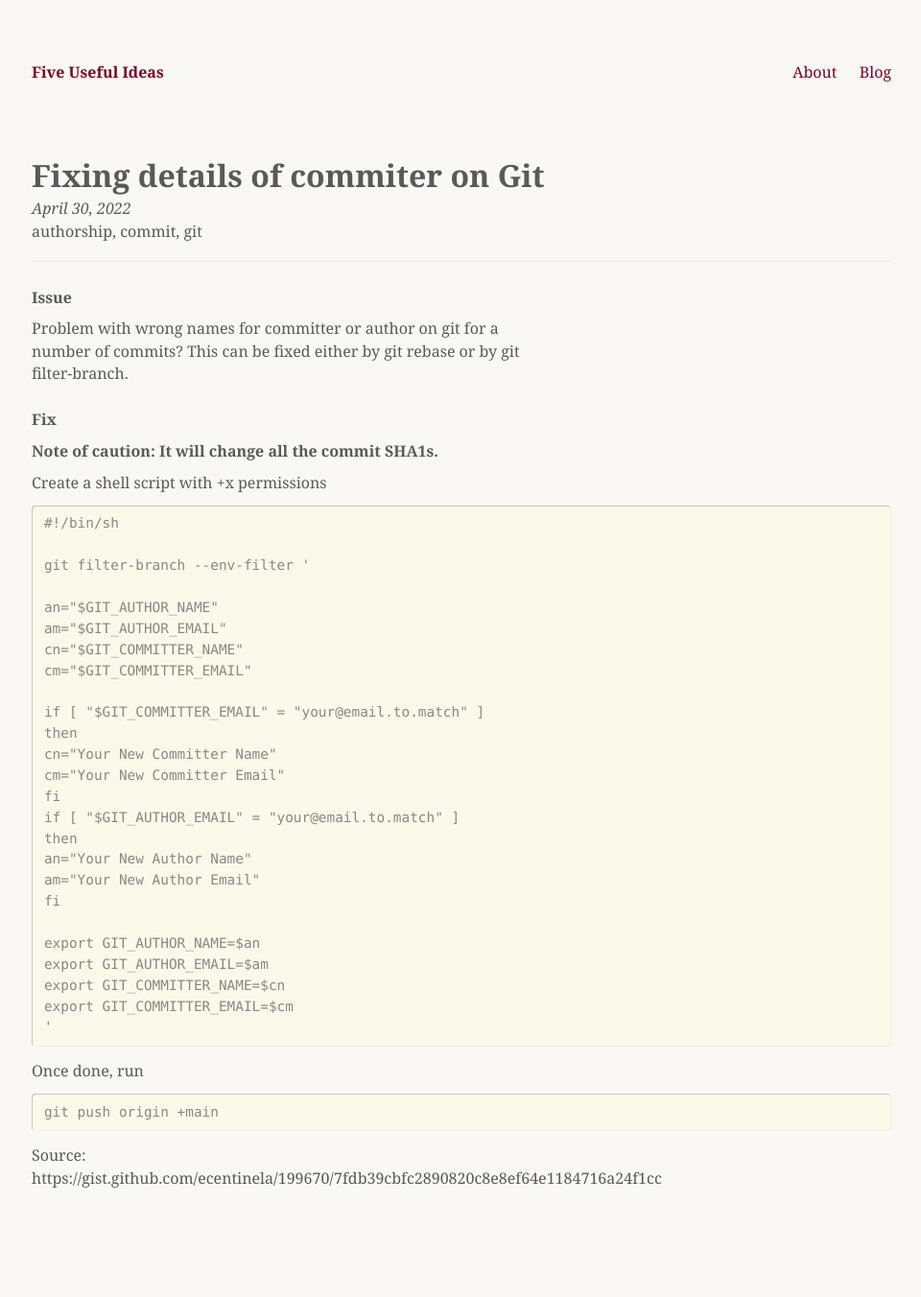
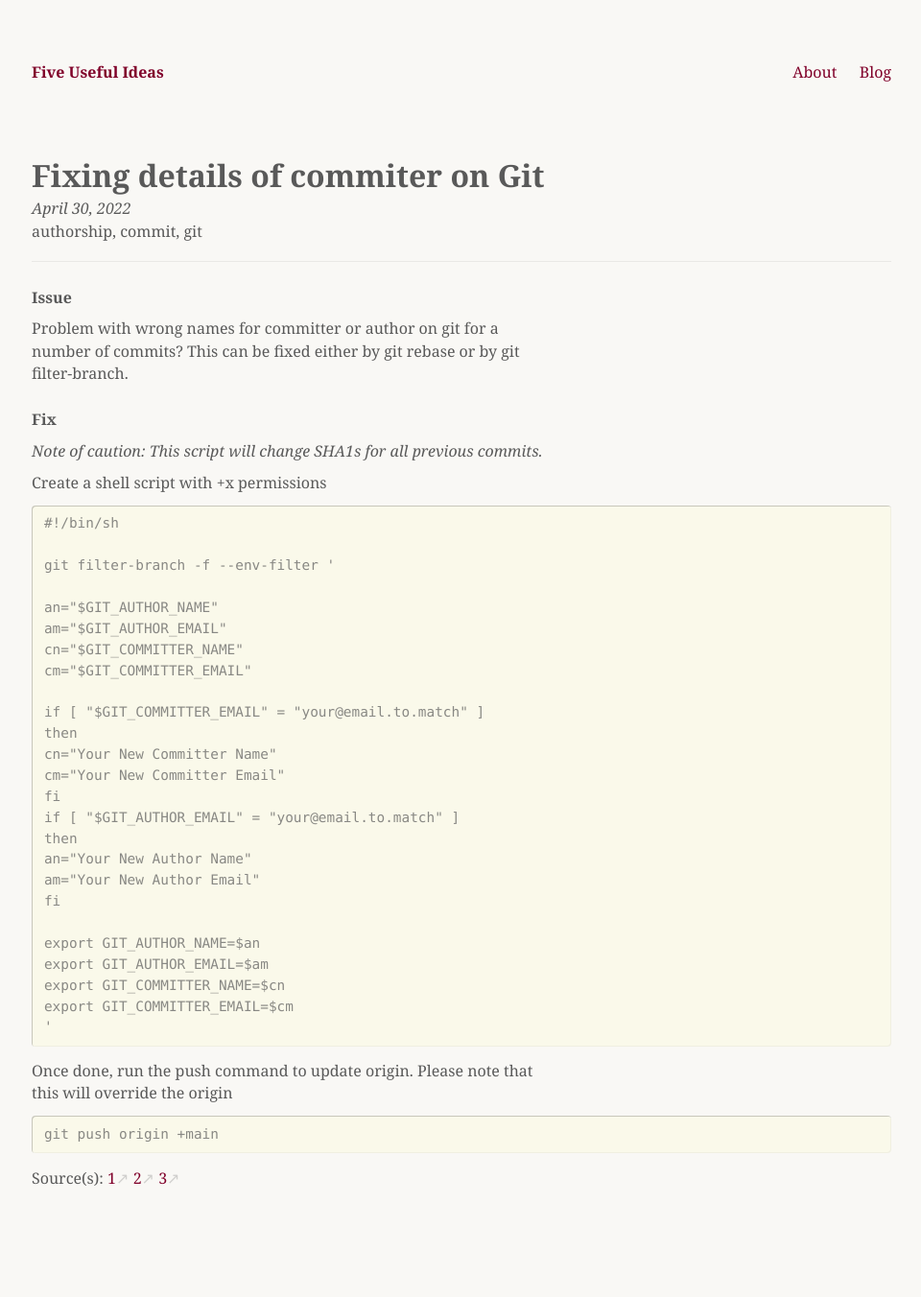
Before and after one commit to 5uie/website, a Jekyll site: the page built from _posts/2022-05-01-GitChangeName.md, in a window 1280 px wide. Shown: the whole page at 96% size, without its empty margins (159-1119 px from the left). Built offline with Jekyll 4.4.1, drawn with Linux system fonts in a browser that asks for light colours.

Commit message:
added source to the lastest post

````diff
--- a/_posts/2022-05-01-GitChangeName.md
+++ b/_posts/2022-05-01-GitChangeName.md
@@ -12,14 +12,14 @@ Problem with wrong names for committer or author on git for a number of commits?
 
 ## Fix
 
-**Note of caution: It will change all the commit SHA1s.**
+*Note of caution: This script will change SHA1s for all previous commits.*
 
 Create a shell script with +x permissions
 
 ```
 #!/bin/sh
 
-git filter-branch --env-filter '
+git filter-branch -f --env-filter '
 
 an="$GIT_AUTHOR_NAME"
 am="$GIT_AUTHOR_EMAIL"
@@ -44,10 +44,13 @@ export GIT_COMMITTER_EMAIL=$cm
 '
 ```
 
-Once done, run
+Once done, run the push command to update origin. Please note that this will override the origin
 
 ```
 git push origin +main
 ```
 
-Source: https://gist.github.com/ecentinela/199670/7fdb39cbfc2890820c8e8ef64e1184716a24f1cc
+Source(s):
+[1](https://gist.github.com/ecentinela/199670/7fdb39cbfc2890820c8e8ef64e1184716a24f1cc)
+[2](https://stackoverflow.com/questions/2919878/git-rewrite-previous-commit-usernames-and-emails)
+[3](https://stackoverflow.com/questions/68384486/how-do-i-properly-change-the-author-of-a-commit-for-the-past-few-commits-in-gith)
````
Also changed, not shown: 2 other files.
